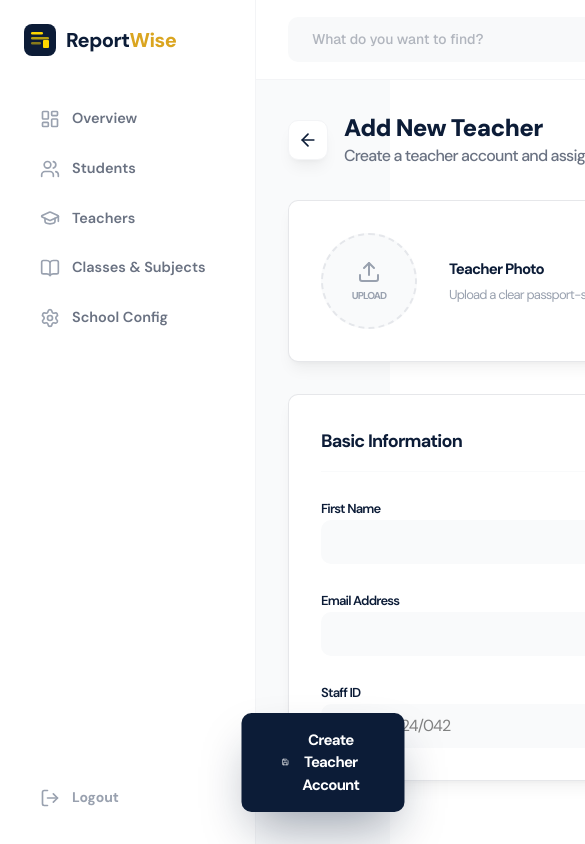
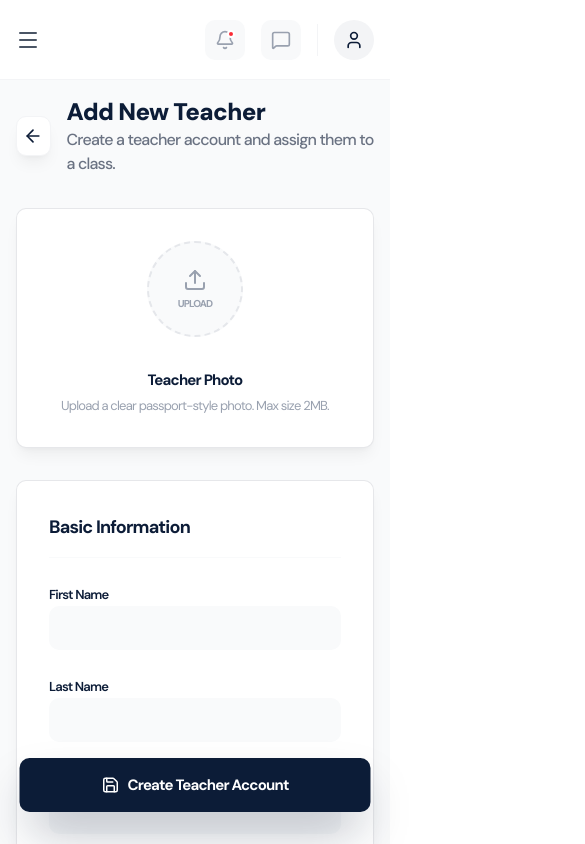
Before and after one commit to KingSlayer-double07/ReportWise, a Next.js app in the folder apps/web/: page /dashboard/admin/teachers/new in a window 390 px wide. Shown: the top 844 px of the page, 585 px wide, since content can reach past the window. Built offline with nearby package versions, Linux system fonts and the light colour scheme.

Commit message:
mobile responsiveness implementation

```diff
--- a/apps/web/app/dashboard/admin/classes/new/page.tsx
+++ b/apps/web/app/dashboard/admin/classes/new/page.tsx
@@ -42,7 +42,7 @@ export default function NewClassPage() {
       <form onSubmit={handleSubmit} className="space-y-8 pb-20">
         <div className="bg-white p-8 rounded-2xl border border-gray-100 shadow-sm space-y-6">
           <h3 className="text-lg font-bold text-[#0c1c37] border-b border-gray-50 pb-4">Basic Details</h3>
-          <div className="grid grid-cols-2 gap-6">
+          <div className="grid grid-cols-1 md:grid-cols-2 gap-6">
             <div className="space-y-1.5">
               <label className="text-[13px] font-semibold text-[#0c1c37]">Class Level</label>
               <select required className="w-full px-4 py-2.5 rounded-xl bg-gray-50 border-none outline-none focus:ring-2 focus:ring-[#0c1c37]/10">
@@ -83,11 +83,11 @@ export default function NewClassPage() {
           </div>
         </div>
 
-        <div className="fixed bottom-8 left-1/2 -translate-x-1/2 ml-32 z-50">
+        <div className="fixed bottom-8 left-1/2 -translate-x-1/2 md:ml-32 z-50 w-[90%] md:w-auto">
           <button
             type="submit"
             disabled={loading}
-            className="flex items-center gap-2 px-10 py-3.5 bg-[#0c1c37] text-white rounded-2xl font-black text-[15px] hover:bg-[goldenrod] transition-all shadow-2xl shadow-[#0c1c37]/40 border-none cursor-pointer"
+            className="flex items-center justify-center gap-2 w-full md:px-10 py-3.5 bg-[#0c1c37] text-white rounded-2xl font-black text-[15px] hover:bg-[goldenrod] transition-all shadow-2xl shadow-[#0c1c37]/40 border-none cursor-pointer"
           >
             {loading ? "Creating..." : (
               <>
--- a/apps/web/app/dashboard/admin/classes/page.tsx
+++ b/apps/web/app/dashboard/admin/classes/page.tsx
@@ -17,7 +17,7 @@ const MOCK_CLASSES = [
 export default function ClassesPage() {
   return (
     <div className="space-y-8 font-dm tracking-tighter">
-      <div className="flex items-center justify-between">
+      <div className="flex flex-col md:flex-row md:items-center justify-between gap-4 md:gap-0">
         <div>
           <h1 className="text-2xl font-black text-[#0c1c37] tracking-tight">
             Classes & Subjects
--- a/apps/web/app/dashboard/admin/config/page.tsx
+++ b/apps/web/app/dashboard/admin/config/page.tsx
@@ -39,7 +39,7 @@ export default function ConfigPage() {
 
   return (
     <div className="space-y-8 font-dm tracking-tighter">
-      <div className="flex items-center justify-between">
+      <div className="flex flex-col md:flex-row md:items-center justify-between gap-4 md:gap-0">
         <div>
           <h1 className="text-2xl font-black text-[#0c1c37] tracking-tight">
             School Configuration
@@ -53,7 +53,7 @@ export default function ConfigPage() {
         </ActionButton>
       </div>
 
-      <div className="flex gap-1 p-1 bg-gray-100 rounded-xl w-fit">
+      <div className="flex flex-wrap md:flex-nowrap gap-1 p-1 bg-gray-100 rounded-xl w-full md:w-fit">
         {["grading", "terms", "structure"].map((tab) => (
           <button
             key={tab}
@@ -111,7 +111,7 @@ export default function ConfigPage() {
                 </button>
               </div>
 
-              <div className="border border-gray-100 rounded-2xl overflow-hidden">
+              <div className="border border-gray-100 rounded-2xl overflow-x-auto">
                 <table className="w-full text-left">
                   <thead className="bg-gray-50 border-b border-gray-100">
                     <tr>
--- a/apps/web/app/dashboard/admin/teachers/new/page.tsx
+++ b/apps/web/app/dashboard/admin/teachers/new/page.tsx
@@ -61,7 +61,7 @@ export default function NewTeacherPage() {
 
       <form onSubmit={handleSubmit} className="space-y-8 pb-20">
         {/* Photo Upload */}
-        <div className="bg-white p-8 rounded-lg border border-[#0c1c37]/10 hover:border-[#0c1c37] duration-300 shadow-lg/5 hover:shadow-lg/10 flex items-center gap-8">
+        <div className="bg-white p-8 rounded-lg border border-[#0c1c37]/10 hover:border-[#0c1c37] duration-300 shadow-lg/5 hover:shadow-lg/10 flex flex-col sm:flex-row items-center gap-8 text-center sm:text-left">
           <input
             ref={fileInputRef}
             type="file"
@@ -97,7 +97,7 @@ export default function NewTeacherPage() {
               <button
                 type="button"
                 onClick={clearPhoto}
-                className="mt-2 flex items-center gap-1 text-[12px] text-red-400 hover:text-red-600 transition-colors font-semibold"
+                className="mt-2 flex items-center justify-center sm:justify-start gap-1 text-[12px] text-red-400 hover:text-red-600 transition-colors font-semibold mx-auto sm:mx-0"
               >
                 <X size={12} /> Remove photo
               </button>
@@ -111,7 +111,7 @@ export default function NewTeacherPage() {
         <div className="bg-white p-8 rounded-lg border border-[#0c1c37]/10 hover:border-[#0c1c37] duration-300 shadow-lg/5 hover:shadow-lg/10 space-y-6">
           <h3 className="text-lg font-bold text-[#0c1c37] border-b border-gray-50 pb-4">Basic Information</h3>
 
-          <div className="grid grid-cols-2 gap-6">
+          <div className="grid grid-cols-1 md:grid-cols-2 gap-6">
             <div className="space-y-1.5">
               <label className="text-[13px] font-semibold text-[#0c1c37]">First Name</label>
               <input required type="text" className="w-full px-4 py-2.5 rounded-lg bg-gray-50 border-none outline-none focus:ring focus:ring-[#0c1c37]/10" />
@@ -127,7 +127,7 @@ export default function NewTeacherPage() {
             <input required type="email" className="w-full px-4 py-2.5 rounded-lg bg-gray-50 border-none outline-none focus:ring focus:ring-[#0c1c37]/10" />
           </div>
 
-          <div className="grid grid-cols-2 gap-6">
+          <div className="grid grid-cols-1 md:grid-cols-2 gap-6">
             <div className="space-y-1.5">
               <label className="text-[13px] font-semibold text-[#0c1c37]">Staff ID</label>
               <input placeholder="e.g. ST/2024/042" required type="text" className="w-full px-4 py-2.5 rounded-lg bg-gray-50 border-none outline-none focus:ring focus:ring-[#0c1c37]/10" />
@@ -142,10 +142,10 @@ export default function NewTeacherPage() {
           </div>
         </div>
 
-        <div className="fixed bottom-8 left-1/2 -translate-x-1/2 ml-32 z-50">
+        <div className="fixed bottom-8 left-1/2 md:left-auto -translate-x-1/2 md:translate-x-0 md:right-0 md:mr-8 md:ml-32 z-50 w-[90%] md:w-auto">
           <ActionButton
             type="submit"
-            className="px-10 py-4 text-[15px] shadow-2xl shadow-[#0c1c37]/40"
+            className="w-full md:w-auto px-10 py-4 text-[15px] shadow-2xl shadow-[#0c1c37]/40 flex justify-center"
             icon={Save}
           >
             {loading ? "Creating..." : "Create Teacher Account"}
--- a/apps/web/components/layout/DashboardLayout.tsx
+++ b/apps/web/components/layout/DashboardLayout.tsx
@@ -1,17 +1,29 @@
 "use client";
 
+import { useState } from "react";
 import { Sidebar } from "./Sidebar";
 import { Header } from "./Header";
 import { ProtectedRoute } from "@/components/auth/ProtectedRoute";
 
 export function DashboardLayout({ children }: { children: React.ReactNode }) {
+  const [isSidebarOpen, setIsSidebarOpen] = useState(false);
+
   return (
     <ProtectedRoute>
       <div className="min-h-screen bg-gray-50 flex">
-        <Sidebar />
-        <div className="flex-1 flex flex-col">
-          <Header />
-          <main className="p-8 ml-64">
+        <Sidebar isOpen={isSidebarOpen} setIsOpen={setIsSidebarOpen} />
+
+        {/* Mobile Sidebar Overlay */}
+        {isSidebarOpen && (
+          <div
+            className="fixed inset-0 bg-[#0c1c37]/20 backdrop-blur-sm z-40 md:hidden"
+            onClick={() => setIsSidebarOpen(false)}
+          />
+        )}
+
+        <div className="flex-1 flex flex-col min-w-0 md:ml-64">
+          <Header onMenuClick={() => setIsSidebarOpen(true)} />
+          <main className="p-4 md:p-8">
             {children}
           </main>
         </div>
--- a/apps/web/components/layout/Header.tsx
+++ b/apps/web/components/layout/Header.tsx
@@ -1,22 +1,30 @@
 "use client";
 
 import { useAuth } from "@/components/auth/AuthProvider";
-import { Bell, Search, MessageSquare, User } from "lucide-react";
+import { Bell, Search, MessageSquare, User, Menu } from "lucide-react";
 
-export function Header() {
+export function Header({ onMenuClick }: { onMenuClick?: () => void }) {
   const { user } = useAuth();
 
   return (
-    <header className="h-20 bg-white border-b border-gray-100 flex items-center justify-between px-8 sticky top-0 z-40 ml-64">
-      <div className="relative w-[400px]">
-        <input
-          type="text"
-          placeholder="What do you want to find?"
-          className="w-full pl-6 pr-12 py-3 bg-[#f8f9fa] rounded-lg border-none text-[14px] font-medium text-gray-500 focus:ring-2 focus:ring-blue-100 transition-all outline-none"
-        />
+    <header className="h-20 bg-white border-b border-gray-100 flex items-center justify-between px-4 md:px-8 sticky top-0 z-40">
+      <div className="flex items-center gap-2 flex-1 md:flex-none">
+        <button
+          onClick={onMenuClick}
+          className="md:hidden p-2 -ml-2 text-gray-600 hover:bg-gray-50 rounded-lg border-none bg-transparent cursor-pointer flex-shrink-0"
+        >
+          <Menu size={24} />
+        </button>
+        <div className="relative hidden md:block w-full md:w-[400px]">
+          <input
+            type="text"
+            placeholder="What do you want to find?"
+            className="w-full pl-6 pr-12 py-3 bg-[#f8f9fa] rounded-lg border-none text-[14px] font-medium text-gray-500 focus:ring-2 focus:ring-blue-100 transition-all outline-none"
+          />
         <span className="absolute right-4 top-1/2 -translate-y-1/2 text-blue-600">
           <Search size={20} strokeWidth={2.5} />
         </span>
+        </div>
       </div>
 
       <div className="flex items-center gap-4">
@@ -32,7 +40,7 @@ export function Header() {
         <div className="h-8 w-px bg-gray-100" />
 
         <div className="flex items-center gap-3">
-          <div className="text-right">
+          <div className="text-right hidden sm:block">
             <p className="text-[14px] font-bold text-[#0c1c37] leading-none mb-1">
               {user?.name}
             </p>
@@ -40,7 +48,7 @@ export function Header() {
               {user?.role}
             </p>
           </div>
-          <div className="w-10 h-10 rounded-full bg-gray-100 flex items-center justify-center text-[#0c1c37]">
+          <div className="w-10 h-10 rounded-full bg-gray-100 flex items-center justify-center text-[#0c1c37] flex-shrink-0">
             <User size={20} />
           </div>
         </div>
```
Also changed, not shown: apps/web/app/dashboard/admin/students/new/page.tsx (+4 -4 lines), apps/web/app/dashboard/teacher/scores/page.tsx (+4 -4 lines), apps/web/components/layout/Sidebar.tsx (+6 -2 lines).
